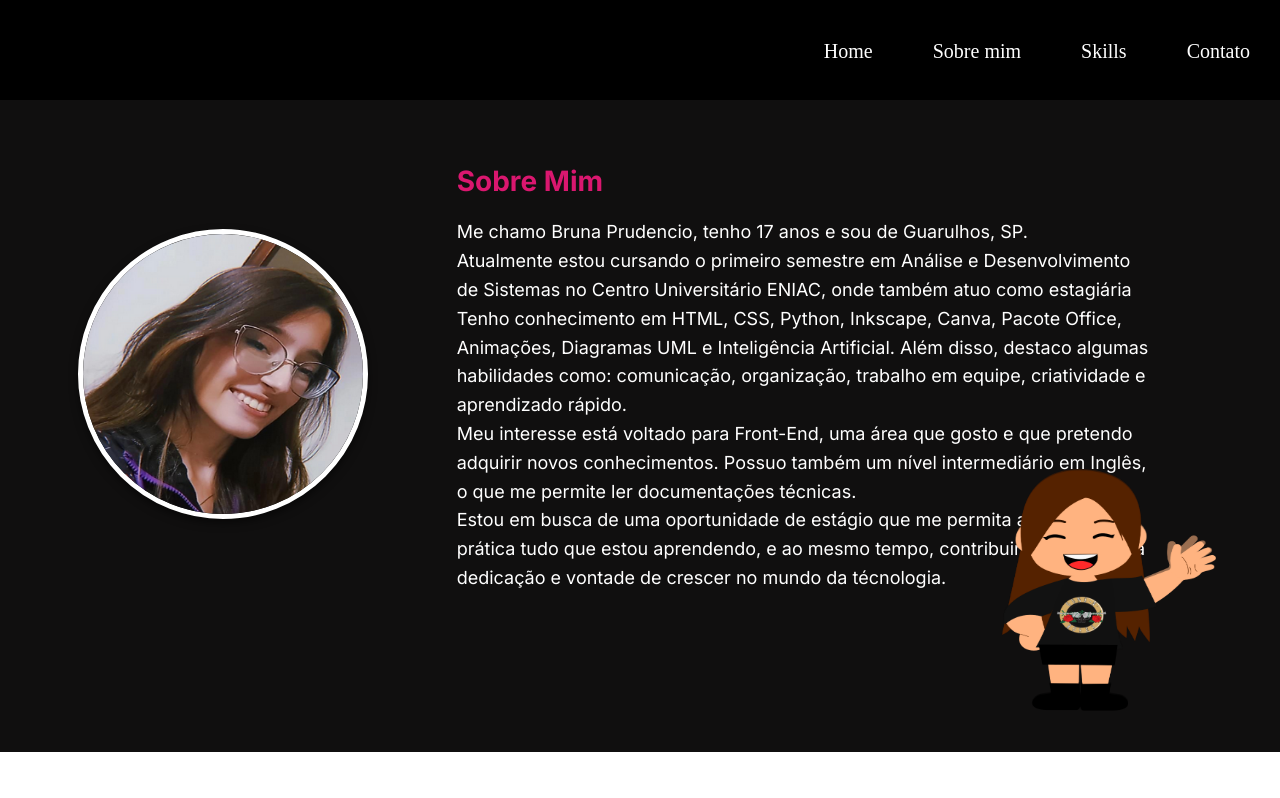
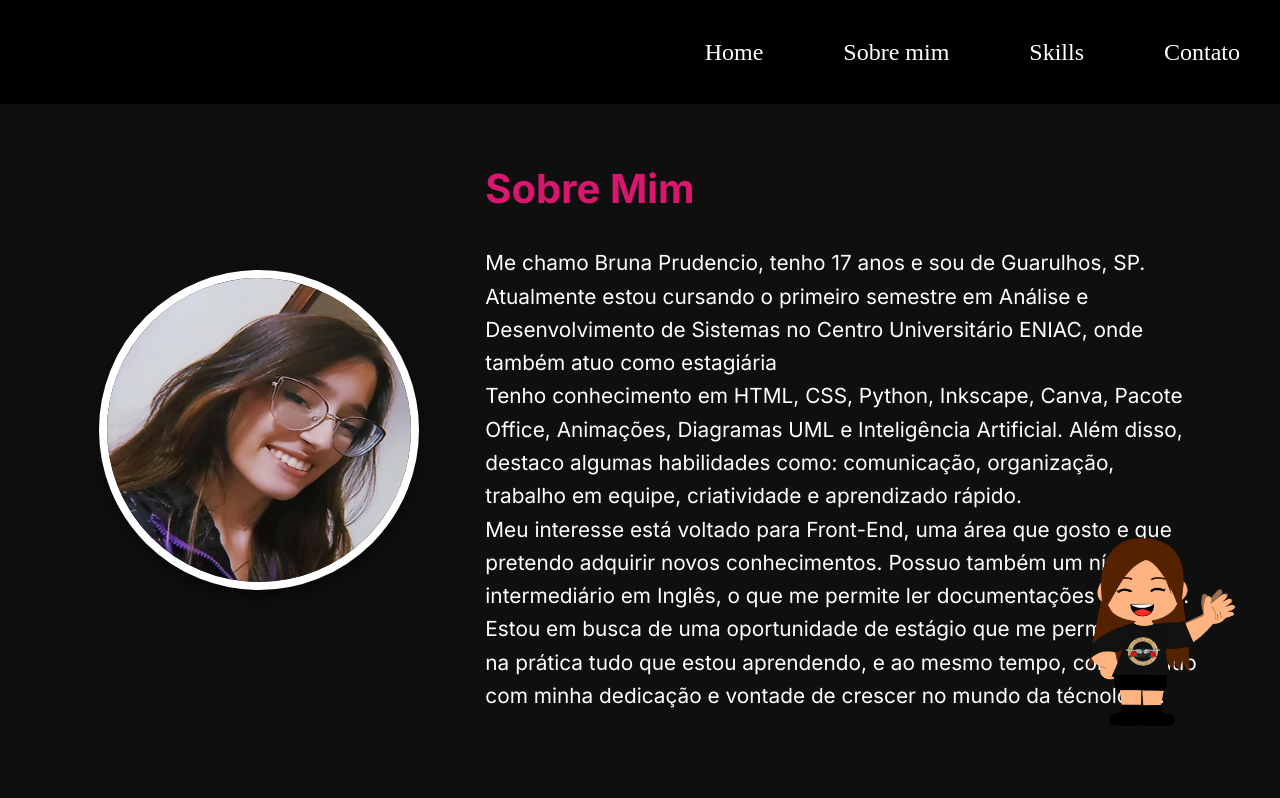
Before and after one commit to Prudencio-bru/portfolio, a plain HTML site: page HTML/about_me.html in a window 1280 px wide. Drawn offline with Linux system fonts and the light colour scheme; a web font is replaced by a local one.

Commit message:
atualização

```diff
--- a/CSS/about_me.css
+++ b/CSS/about_me.css
@@ -4,18 +4,18 @@
 .about-me {
     background-color: rgb(16, 15, 15);
     color: white;
-    padding: 50px 50px;
+    padding: 10vh 10vh;
     display: flex;
     align-items: center;
     justify-content: space-between;
     width: 100%;
-    height: 652px;
+    height: 88vh;
 }
 
 .about-content {
     display: flex;
-    max-width: 1100px;
-    gap: 60px;
+    max-width: 160vh;
+    gap: 6vh;
     align-items: center;
 }
 
@@ -25,11 +25,11 @@
 }
 
 .about-photo img {
-    width: 280px;
-    height: 280px;
+    width: 38vh;
+    height: 38vh;
     border-radius: 50%;
-    border: 5px solid white;
-    box-shadow: 0 4px 8px rgba(0, 0, 0, 0.5);
+    border: 1vh solid white;
+    box-shadow: 0 1vh 2vh rgba(0, 0, 0, 0.5);
 }
 
 .about-text {
@@ -38,24 +38,22 @@
 
 .about-text h2 {
     font-family: "Inter",sans-serif;
-    font-weight: 700px;
-    font-size: 28px;
-    margin-bottom: 20px;
+    font-size: 5vh;
     color: rgb(218, 23, 111);
 }
 
 .about-text p {
     font-family: "Inter", sans-serif;
     line-height: 1.6;
-    font-size: 18px;
+    font-size: 2.6vh;
 }
 
 .about-animation {
     position: absolute;
-    bottom: 5px;
-    right: 10px;
-    width: 350px;
-    height: 410px;
+    bottom: 1vh;
+    right: 1vh;
+    width: 30vh;
+    height: 40vh;
     overflow: hidden;
 }
 
--- a/CSS/style.css
+++ b/CSS/style.css
@@ -10,13 +10,10 @@ body {
 
 .navbar {
     width: 100%;
-    height: 80px;
+    height: 13vh;
     background-color: rgb(0, 0, 0);
     display: flex;
-    margin: none;
     justify-content: flex-end;
-    border: none;
-    padding: 10px 0;
     position: fixed;
     z-index: 1;
 }
@@ -25,15 +22,15 @@ body {
     display: flex;
     list-style: none;
     margin: 0;
-    padding-top: 30px;
+    align-items: center;
 }
 
 .navbar a {
-    font-size: 20px;
+    font-size: 3vh;
     color: rgb(255, 255, 255);
     cursor: pointer;
     transition: color 0.3s;
-    padding: 30px;
+    padding: 5vh;
     text-decoration: none;
 }
 
```
Also changed, not shown: CSS/home_scream.css (+9 -18 lines), CSS/skills.css (+10 -10 lines).
